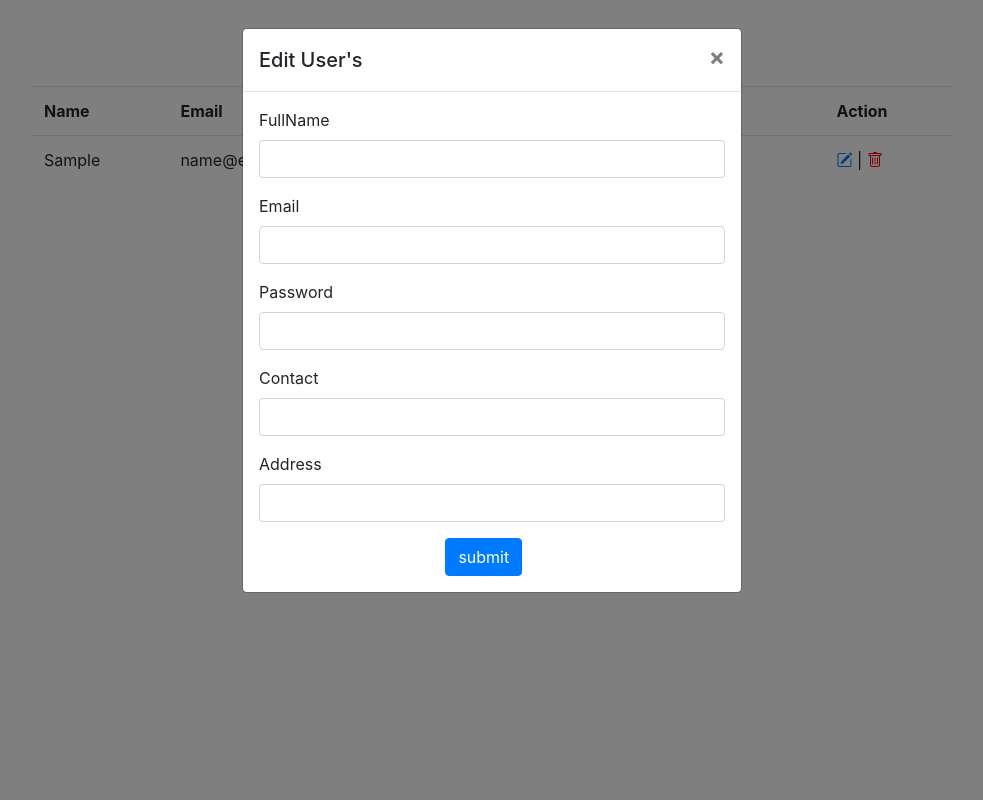
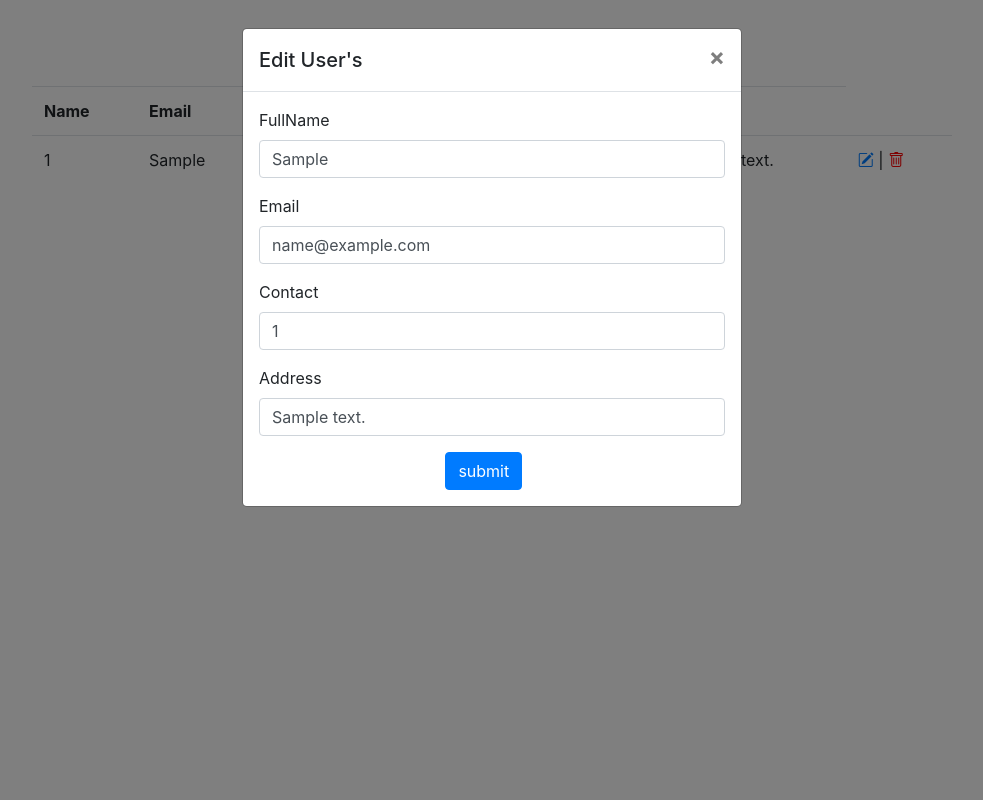
Before and after one commit to idsudeep/phpbasic, a PHP site: page /view_users.php in a window 1280 px wide, after a click that opens the changed part. Shown: the whole page, without its empty margins (148-1131 px from the left). Run offline with PHP 8.4, Linux system fonts and the light colour scheme; tables that the repository leaves empty hold one stand-in row (values such as "Sample post").

Commit message:
pass-data-to-modal-form-and-also-passing-to-ajax

```diff
--- a/view_users.php
+++ b/view_users.php
@@ -49,11 +49,12 @@
                     <?php while ($records = mysqli_fetch_assoc($exe_query)) { ?>
 
                         <tr>
+                            <td><?php echo $records['userid']; ?></td>
                             <td><?php echo $records['fname']; ?></td>
                             <td><?php echo $records['email']; ?></td>
                             <td><?php echo $records['contact']; ?></td>
                             <td><?php echo $records['address']; ?></td>
-                            <td><a href="#" class="bi bi-pencil-square" data-toggle="modal" data-target="#exampleModal"></a> | <a href="#" class="bi bi-trash" style="color:red;"></a> </td>
+                            <td><a href="" id="user_edit_btn" class="bi bi-pencil-square" data-toggle="modal" data-target="#exampleModal"></a> | <a href="#" class="bi bi-trash" style="color:red;"></a> </td>
                         </tr>
                     <?php  } ?>
                 </table>
@@ -65,7 +66,7 @@
 
 
     <!-- Modal -->
-    <div class="modal fade" id="exampleModal" tabindex="-1" aria-labelledby="exampleModalLabel" aria-hidden="true">
+    <div  class="modal fade" id="exampleModal" tabindex="-1" aria-labelledby="exampleModalLabel" aria-hidden="true">
         <div class="modal-dialog">
             <div class="modal-content">
                 <div class="modal-header">
@@ -77,29 +78,30 @@
                 <div class="modal-body">
                     <form>
 
+                    <input type="number" id="userid" name="userid" class="form-control" hidden>
                         <div class="form-group">
                             <label>FullName</label>
-                            <input type="text" name="fname" class="form-control">
+                            <input type="text" id="fname" name="fname" class="form-control">
                         </div>
                         <div class="form-group">
                             <label>Email</label>
-                            <input type="text" name="email" class="form-control">
+                            <input type="text" id ="email" name="email" class="form-control">
                         </div>
-                        <div class="form-group">
+                        <!-- <div class="form-group">
                             <label>Password</label>
-                            <input type="password" name="password" class="form-control">
-                        </div>
+                            <input type="password" id ="password" name="password" class="form-control">
+                        </div> -->
                         <div class="form-group">
                             <label>Contact</label>
-                            <input type="number" name="contact" class="form-control">
+                            <input type="number" id="contact" name="contact" class="form-control">
                         </div>
                         <div class="form-group">
                             <label>Address</label>
-                            <input type="text" name="address" class="form-control">
+                            <input type="text" id="address" name="address" class="form-control">
                         </div>
 
                          </form>
-                         <button  id="user_edit_btn"class="btn btn-primary" style="margin-left:40%">submit</button>
+                         <button  id="user_edit_submit_btn"class="btn btn-primary" style="margin-left:40%">submit</button>
 
                 </div>
             </div>
@@ -121,11 +123,22 @@
 <script>
 $(document).ready(function(){
 
-$('#user_edit_btn').click(function(){
+    $('#user_edit_btn').click(function() {
+        var row = $(this).closest('tr');
+        $('#userid').val(row.find('td:eq(0)').text());
+        $('#fname').val(row.find('td:eq(1)').text());
+        $('#email').val(row.find('td:eq(2)').text());
+        $('#contact').val(row.find('td:eq(3)').text());
+        $('#address').val(row.find('td:eq(4)').text());
 
-console.log('click');
-});
 
+    });
+
+    $('#user_edit_submit_btn').click(function(){
+
+        var userid = document.getElementById('userid').value;
+            console.log(userid);
+    });
 });
 
 </script>
```
